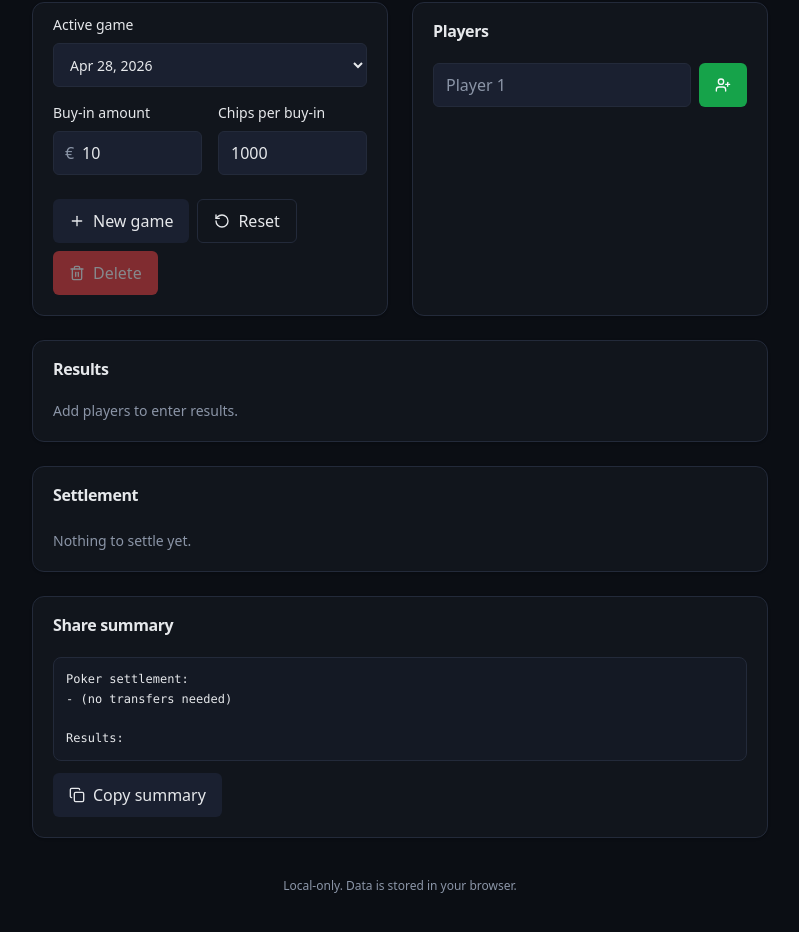
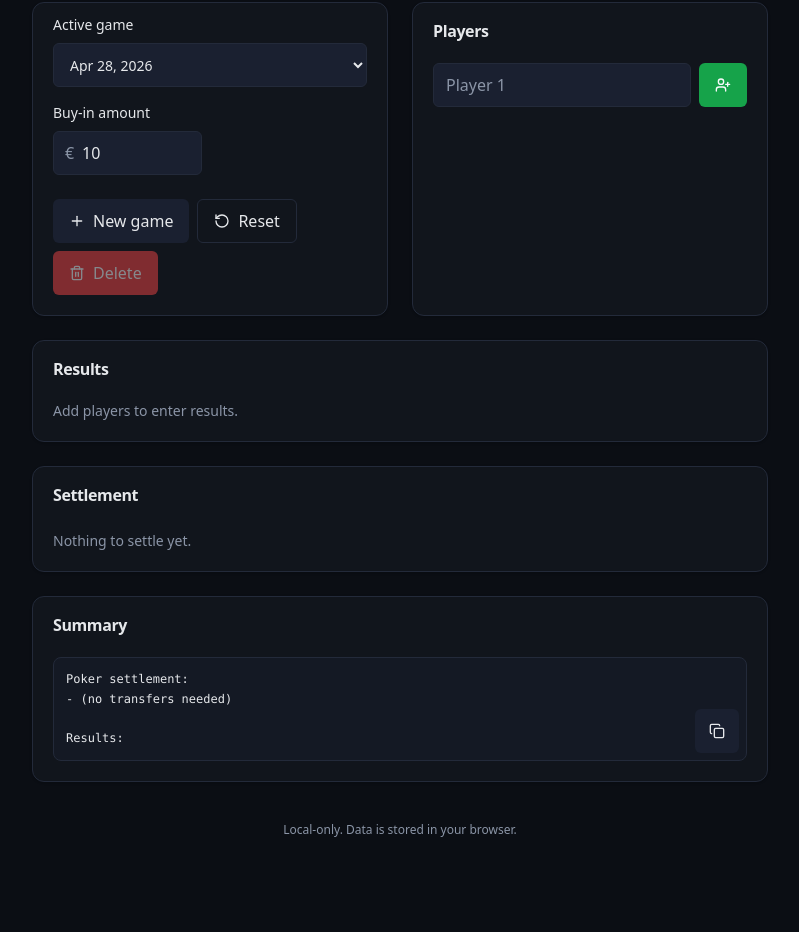
Before and after one commit to benjamindotdev/pokersettle, a React (Vite) app: page / in a window 1280 px wide. Shown: the part 220-1152 px from the top of the page, without its empty margins (240-1039 px from the left). After the commit the page ends 1106 px from the top, so only its background shows below. Built offline with nearby package versions, Linux system fonts and the light colour scheme.

Commit message:
Remove chipsPerBuyIn input; chips always = buy-in x 100 (1 chip = 1 cent)

```diff
--- a/src/App.tsx
+++ b/src/App.tsx
@@ -23,7 +23,7 @@ function makeGame(name = "New game"): Game {
     name,
     createdAt: now,
     updatedAt: now,
-    settings: { buyInAmount: 10, chipsPerBuyIn: 1000 },
+    settings: { buyInAmount: 10 },
     players: [],
   };
 }
@@ -31,15 +31,7 @@ function makeGame(name = "New game"): Game {
 export default function App() {
   const [games, setGames] = useState<Game[]>(() => {
     const persisted = loadState();
-    // Back-fill chipsPerBuyIn for games saved before this field existed.
-    const migrated = persisted.games.map((g) => ({
-      ...g,
-      settings: {
-        ...g.settings,
-        chipsPerBuyIn: g.settings.chipsPerBuyIn ?? 1000,
-      },
-    }));
-    if (migrated.length > 0) return migrated;
+    if (persisted.games.length > 0) return persisted.games;
     return [makeGame("Friday night poker")];
   });
   const [activeGameId, setActiveGameId] = useState<string>(() => {
@@ -92,11 +84,6 @@ export default function App() {
   };
   const handleChangeBuyIn = (amount: number) =>
     updateActive((g) => ({ ...g, settings: { ...g.settings, buyInAmount: amount } }));
-  const handleChangeChipsPerBuyIn = (chips: number) =>
-    updateActive((g) => ({
-      ...g,
-      settings: { ...g.settings, chipsPerBuyIn: chips > 0 ? chips : 1 },
-    }));
 
   // Player-level handlers
   const handleAddPlayer = (name: string) =>
@@ -126,11 +113,11 @@ export default function App() {
     }));
 
   const players = activeGame?.players ?? [];
-  const settings = activeGame?.settings ?? { buyInAmount: 10, chipsPerBuyIn: 1000 };
+  const settings = activeGame?.settings ?? { buyInAmount: 10 };
 
   const nets = useMemo(
-    () => computeNets(players, settings.buyInAmount, settings.chipsPerBuyIn),
-    [players, settings.buyInAmount, settings.chipsPerBuyIn],
+    () => computeNets(players, settings.buyInAmount),
+    [players, settings.buyInAmount],
   );
   const balance = useMemo(() => computeBalance(nets), [nets]);
   const transfers = useMemo(() => calculateSettlement(nets), [nets]);
@@ -150,7 +137,6 @@ export default function App() {
             activeGameId={activeGame?.id ?? ""}
             settings={settings}
             onChangeBuyIn={handleChangeBuyIn}
-            onChangeChipsPerBuyIn={handleChangeChipsPerBuyIn}
             onSelectGame={handleSelectGame}
             onNewGame={handleNewGame}
             onResetGame={handleResetGame}
--- a/src/components/GameSettings.tsx
+++ b/src/components/GameSettings.tsx
@@ -10,7 +10,6 @@ interface Props {
   activeGameId: string;
   settings: GameSettings;
   onChangeBuyIn: (amount: number) => void;
-  onChangeChipsPerBuyIn: (chips: number) => void;
   onSelectGame: (id: string) => void;
   onNewGame: () => void;
   onResetGame: () => void;
@@ -31,7 +30,6 @@ export function GameSettingsPanel({
   activeGameId,
   settings,
   onChangeBuyIn,
-  onChangeChipsPerBuyIn,
   onSelectGame,
   onNewGame,
   onResetGame,
@@ -91,27 +89,6 @@ export function GameSettingsPanel({
             />
           </div>
         </div>
-        <div className="grid gap-2">
-          <Label htmlFor="chips-per-buyin">Chips per buy-in</Label>
-          <Input
-            id="chips-per-buyin"
-            type="number"
-            inputMode="numeric"
-            min={1}
-            step={1}
-            placeholder="1000"
-            value={
-              !Number.isFinite(settings.chipsPerBuyIn) || settings.chipsPerBuyIn === 0
-                ? ""
-                : settings.chipsPerBuyIn
-            }
-            onFocus={(e) => e.currentTarget.select()}
-            onChange={(e) => {
-              const v = parseInt(e.target.value, 10);
-              onChangeChipsPerBuyIn(Number.isFinite(v) && v > 0 ? v : 0);
-            }}
-          />
-        </div>
         <div className="sm:col-span-2 flex flex-wrap gap-2 pt-2">
           <Button variant="secondary" onClick={onNewGame} aria-label="New game" title="New game">
             <Plus className="size-4" />
--- a/src/components/ShareSummary.tsx
+++ b/src/components/ShareSummary.tsx
@@ -70,16 +70,21 @@ export function ShareSummary({ transfers, nets, unbalanced }: Props) {
   return (
     <Card>
       <CardHeader>
-        <CardTitle>Share summary</CardTitle>
+        <CardTitle>Summary</CardTitle>
       </CardHeader>
       <CardContent className="grid gap-3">
-        <pre className="whitespace-pre-wrap rounded-lg border border-border bg-muted/40 p-3 text-xs leading-relaxed">
+        <div className="relative">
+          <pre className="whitespace-pre-wrap rounded-lg border border-border bg-muted/40 p-3 pr-12 text-xs leading-relaxed">
 {text}
-        </pre>
-        <div>
-          <Button onClick={handleCopy} variant="secondary">
+          </pre>
+          <Button
+            onClick={handleCopy}
+            variant="secondary"
+            size="icon"
+            className="absolute bottom-2 right-2"
+            aria-label={copied ? "Copied" : "Copy summary"}
+          >
             {copied ? <Check className="size-4" /> : <Copy className="size-4" />}
-            {copied ? "Copied" : "Copy summary"}
           </Button>
         </div>
       </CardContent>
--- a/src/lib/settlement.ts
+++ b/src/lib/settlement.ts
@@ -4,21 +4,17 @@ import { eurosToCents } from "./formatting";
 /**
  * Compute per-player net amounts (in cents).
  *
- * `finalValue` is in CHIPS. With `buyInAmountEuros` and `chipsPerBuyIn`, one
- * chip is worth `buyInCents / chipsPerBuyIn` cents. We convert each player's
- * chip count to cents at the end (rounded to the nearest cent).
+ * `finalValue` is in CHIPS. One buy-in is always 100 × the buy-in amount in
+ * chips, so 1 chip equals 1 cent.
  */
 export function computeNets(
   players: Player[],
   buyInAmountEuros: number,
-  chipsPerBuyIn: number,
 ): PlayerNet[] {
   const buyInCents = eurosToCents(buyInAmountEuros);
-  const safeChips = chipsPerBuyIn > 0 ? chipsPerBuyIn : 1;
   return players.map((p) => {
     const paidInCents = Math.max(0, Math.floor(p.buyIns)) * buyInCents;
-    const finalChips = Math.max(0, p.finalValue);
-    const finalValueCents = Math.round((finalChips * buyInCents) / safeChips);
+    const finalValueCents = Math.max(0, Math.round(p.finalValue));
     return {
       playerId: p.id,
       name: p.name,
--- a/src/types/poker.ts
+++ b/src/types/poker.ts
@@ -4,15 +4,13 @@ export interface Player {
   id: PlayerId;
   name: string;
   buyIns: number;
-  /** Final value in CHIPS (not euros). Converted to cents using chipsPerBuyIn + buyInAmount. */
+  /** Final value in CHIPS. 1 buy-in always equals 100 × the buy-in amount in chips, so 1 chip = 1 cent. */
   finalValue: number;
 }
 
 export interface GameSettings {
   /** Buy-in amount in euros. */
   buyInAmount: number;
-  /** How many chips one buy-in is worth. Default 1000. */
-  chipsPerBuyIn: number;
 }
 
 export interface Game {
```
Also changed, not shown: 1 other file (tests, documents, lock files or other folders).
